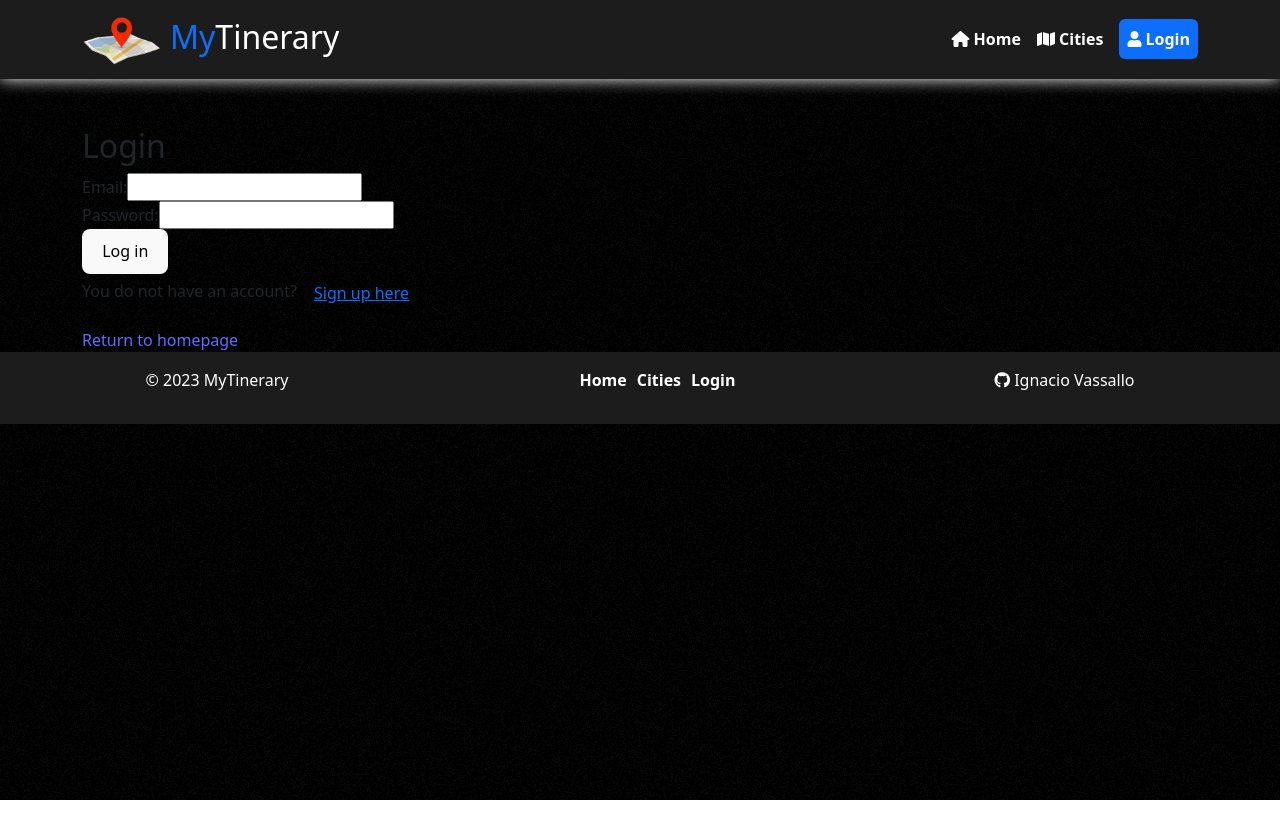
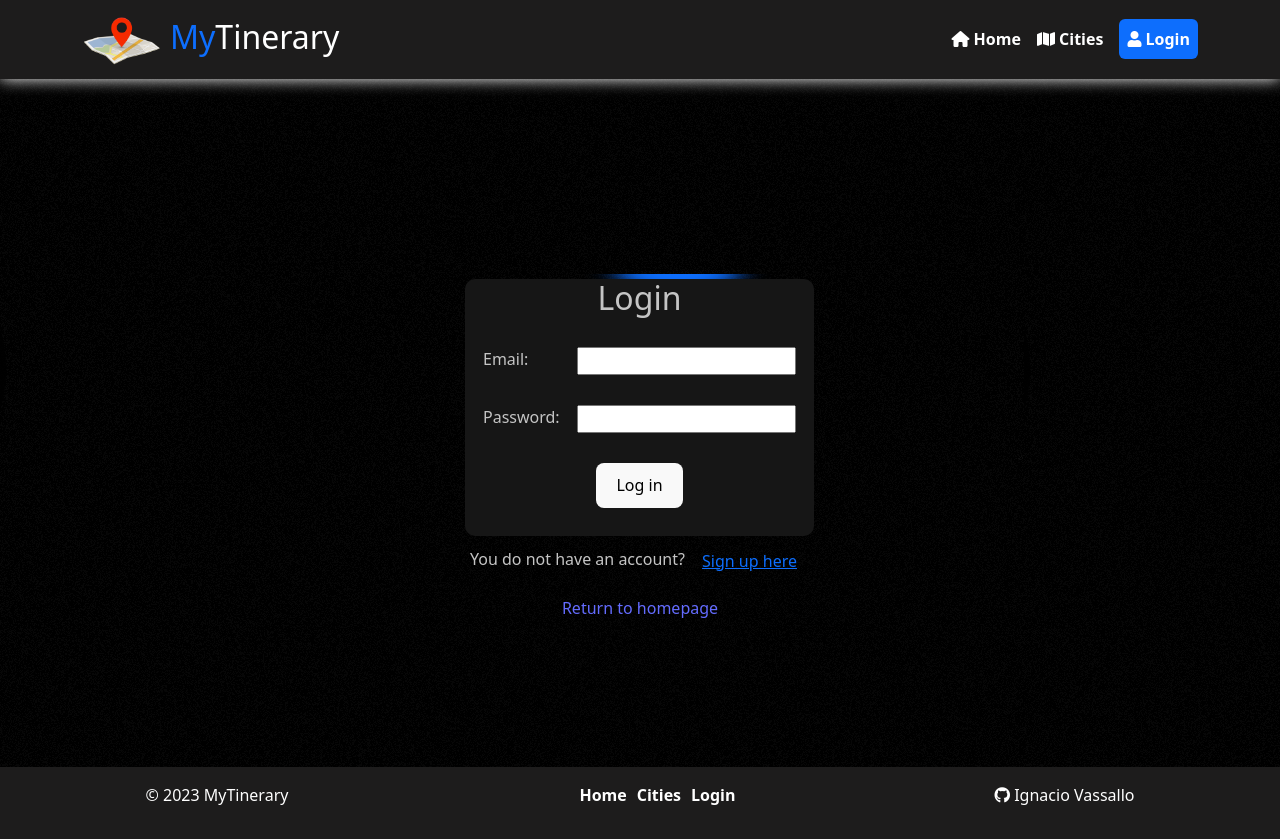
Before and after one commit to Vassa94/mytinerary-IgnacioVassallo, a React (Vite) app: page /login in a window 1280 px wide. Before the commit the page ends 800 px from the top, so only its background shows below. Built offline with nearby package versions, Linux system fonts and the light colour scheme.

Commit message:
cambios menores

```diff
--- a/src/App.css
+++ b/src/App.css
@@ -11,6 +11,7 @@
 
 
 #root {
+  color: #c5c5c5;
   min-height: 100vh;
   width: 100%;
   background-color: #000000;
@@ -496,6 +497,149 @@
 }
 
 
+/*  Login section  */
+
+.login-container {
+  display: flex;
+  flex-direction: column;
+  align-items: center;
+  min-height: 80vh;
+  justify-content: center;
+
+}
+
+.card-signUp>div>h2,
+.card-signIn>div>h2 {
+  text-align: center;
+  margin-bottom: 30px;
+}
+
+.sign-up-form {
+  display: flex;
+  flex-direction: column;
+  gap: 30px;
+  align-items: center;
+}
+
+.form-input {
+  width: 100%;
+  display: flex;
+  padding: 0px 18px;
+  justify-content: space-between;
+}
+
+.form-input>input,
+select {
+  width: 70%;
+}
+
+.card-signUp {
+  position: relative;
+  width: 360px;
+  height: 482px;
+  border-radius: 14px;
+  z-index: 3;
+  overflow: hidden;
+  display: flex;
+  flex-direction: column;
+  align-items: center;
+  justify-content: center;
+}
+
+.card-signIn {
+  position: relative;
+  width: 360px;
+  height: 268px;
+  border-radius: 14px;
+  z-index: 3;
+  overflow: hidden;
+  display: flex;
+  flex-direction: column;
+  align-items: center;
+  justify-content: center;
+}
+
+.bg-signUp {
+  position: absolute;
+  top: 5px;
+  left: 5px;
+  width: 349px;
+  height: 471px;
+  z-index: 2;
+  background: rgb(22 22 22);
+  backdrop-filter: blur(24px);
+  border-radius: 10px;
+  overflow: hidden;
+  display: flex;
+  flex-direction: column;
+}
+
+.bg-signIn {
+  position: absolute;
+  top: 5px;
+  left: 5px;
+  width: 349px;
+  height: 257px;
+  z-index: 2;
+  background: rgb(22 22 22);
+  backdrop-filter: blur(24px);
+  border-radius: 10px;
+  overflow: hidden;
+  display: flex;
+  flex-direction: column;
+}
+
+.blob-signUp {
+  position: absolute;
+  z-index: 1;
+  width: 150px;
+  height: 150px;
+  border-radius: 50%;
+  background-color: #0d6efd;
+  opacity: 1;
+  filter: blur(12px);
+  animation: blob-bounce 5s infinite ease;
+}
+
+.blob-signIn {
+  position: absolute;
+  z-index: 1;
+  width: 150px;
+  height: 150px;
+  border-radius: 50%;
+  background-color: #0d6efd;
+  opacity: 1;
+  filter: blur(12px);
+  animation: blob-bounce 5s infinite ease;
+}
+
+@keyframes blob-bounce {
+  0% {
+    transform: translate(-100%, -120%) translate3d(0, 0, 0);
+  }
+
+  25% {
+    transform: translate(-100%, -120%) translate3d(190%, 0, 0);
+  }
+
+  50% {
+    transform: translate(-100%, -120%) translate3d(190%, 250%, 0);
+  }
+
+  75% {
+    transform: translate(-100%, -120%) translate3d(0, 250%, 0);
+  }
+
+  100% {
+    transform: translate(-100%, -120%) translate3d(0, 0, 0);
+  }
+}
+
+.swal2-popup {
+  border-radius: 36px;
+  color: white;
+  background-color: rgb(22 22 22);
+}
 
 /* Media Query */
 
--- a/src/App.jsx
+++ b/src/App.jsx
@@ -1,4 +1,3 @@
-/* eslint-disable no-unused-vars */
 import { useState } from "react";
 import "./App.css";
 import { BrowserRouter as Router, Route, Routes } from "react-router-dom";
@@ -24,10 +23,7 @@ function App() {
               <Route path="/" element={<HomePage />} />
               <Route path="/cities" element={<CitiesPage />} />
               <Route path="/login" element={<LoginPage />} />
-              <Route
-                path="/destination/:cityId"
-                element={<DestinationPage />}
-              />
+              <Route path="/destination/:cityId" element={<DestinationPage />} />
             </Routes>
             <Footer />
           </div>
--- a/src/components/CarouselSimple.jsx
+++ b/src/components/CarouselSimple.jsx
@@ -41,8 +41,7 @@ const CarouselSimple = () => {
           />
           <Carousel.Caption>
             <h3>{slide.name}</h3>
-{/*             <p>{slide.location}</p>
- */}          </Carousel.Caption>
+          </Carousel.Caption>
         </Carousel.Item>
       ))}
     </Carousel>
--- a/src/pages/HomePage.jsx
+++ b/src/pages/HomePage.jsx
@@ -1,4 +1,3 @@
-/* eslint-disable no-unused-vars */
 import React, { useRef } from "react";
 import Carousel from "../components/Carousel";
 import SplineWorld from "../components/Spline";
```
